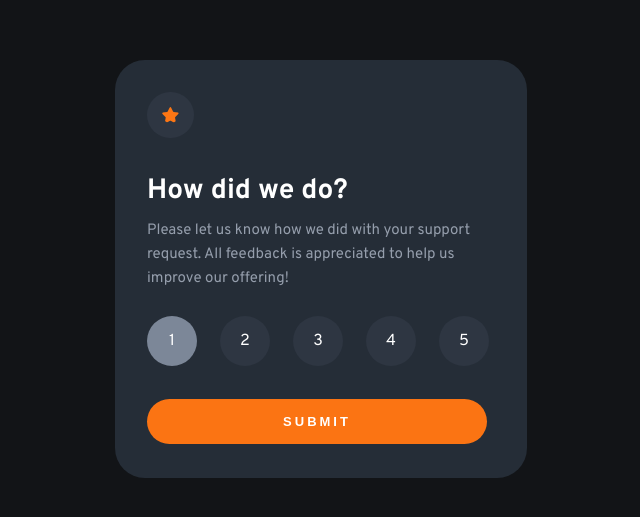
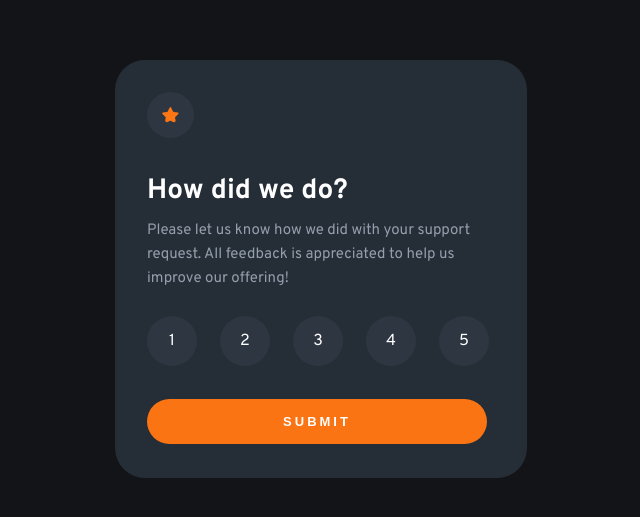
Before and after one commit to LGfariaZ/interactive-rating, a plain HTML site: page index.html in a window 1280 px wide. Shown: the part 131-648 px from the top of the page, without its empty margins (319-959 px from the left). Drawn offline with Linux system fonts and the light colour scheme.

Commit message:
Subindo Projeto pra o GitHub

```diff
--- a/index.html
+++ b/index.html
@@ -24,7 +24,7 @@
             <h1 class="titulo">How did we do?</h1>
             <p class="texto">Please let us know how we did with your support request. All feedback is appreciated to help us improve our offering!</p>
             <ul class="notas">
-                <li class="nota selecionada" value="1">1</li>
+                <li class="nota" value="1">1</li>
                 <li class="nota" value="2">2</li>
                 <li class="nota" value="3">3</li>
                 <li class="nota" value="4">4</li>
```
Also changed, not shown: 1 other file.
